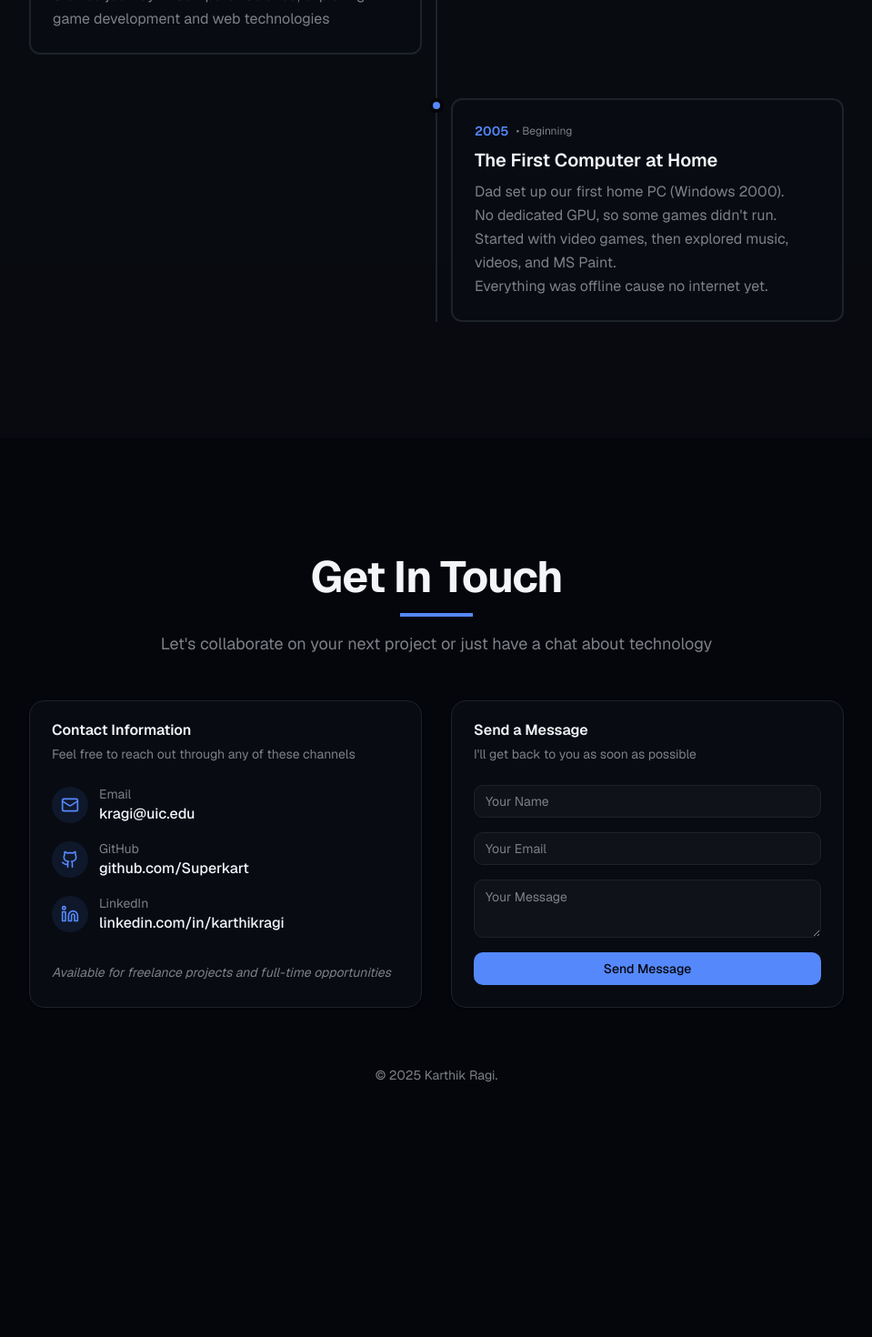
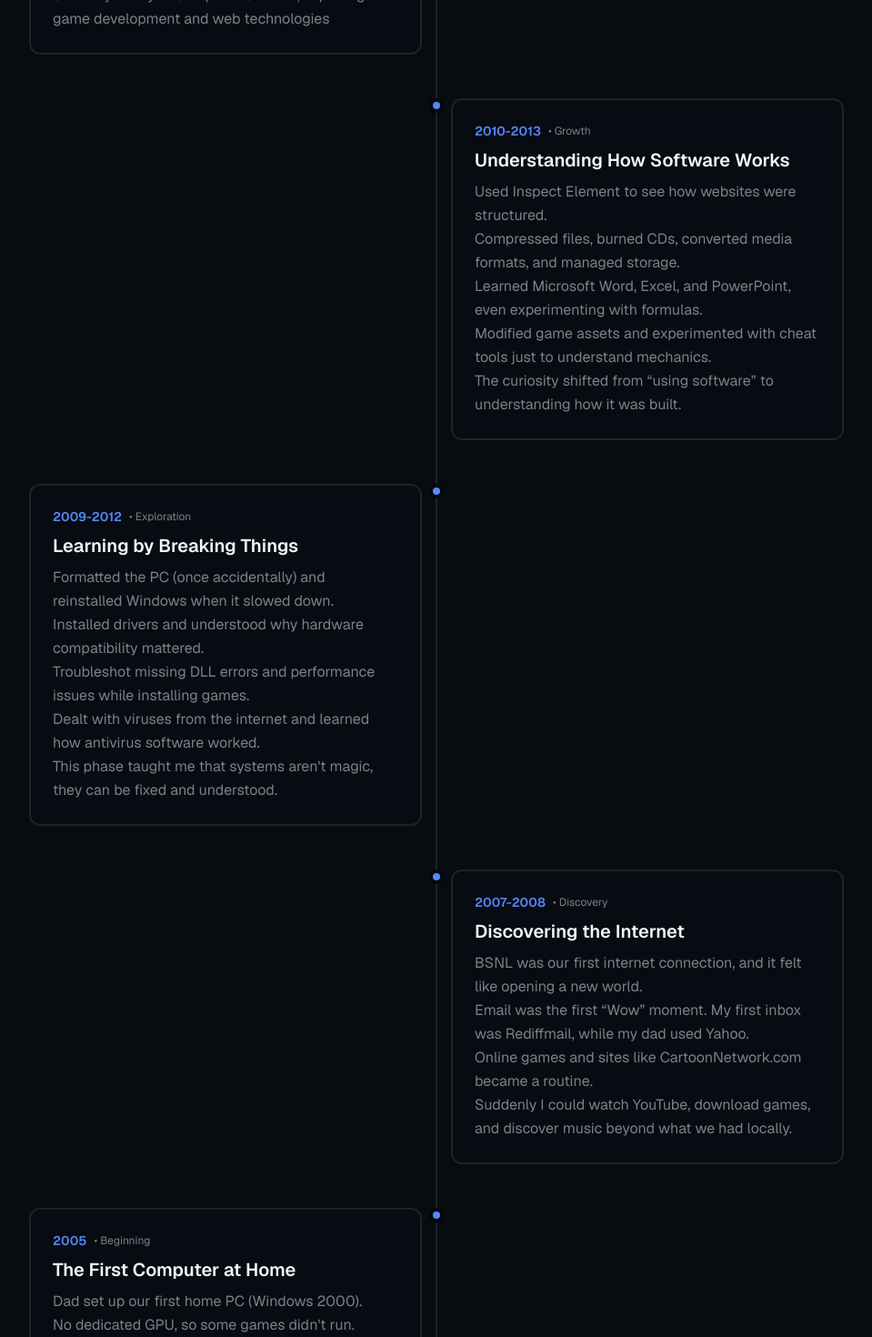
Before and after one commit to Superkart/PortfolioApp, a Next.js app: page / in a window 1280 px wide. Shown: the part 5300-6770 px from the top of the page at 91% size, without its empty margins (160-1119 px from the left). Before the commit the page ends 6620 px from the top, so only its background shows below. Built offline with nearby package versions, Linux system fonts and the light colour scheme.

Commit message:
Journey before school with computers

```diff
--- a/components/timeline-section.tsx
+++ b/components/timeline-section.tsx
@@ -28,6 +28,36 @@ const timelineEvents = [
     title: "University of Illinois Chicago",
     description: "Started journey in Computer Science, exploring game development and web technologies",
     category: "Education",
+  },
+  {
+  year: "2010-2013",
+  title: "Understanding How Software Works",
+  description: `Used Inspect Element to see how websites were structured.
+  Compressed files, burned CDs, converted media formats, and managed storage.
+  Learned Microsoft Word, Excel, and PowerPoint, even experimenting with formulas.
+  Modified game assets and experimented with cheat tools just to understand mechanics.
+  The curiosity shifted from “using software” to understanding how it was built.`,
+    category: "Growth",
+  },
+  {
+    year: "2009-2012",
+    title: "Learning by Breaking Things",
+    description: `Formatted the PC (once accidentally) and reinstalled Windows when it slowed down.
+    Installed drivers and understood why hardware compatibility mattered.
+    Troubleshot missing DLL errors and performance issues while installing games.
+    Dealt with viruses from the internet and learned how antivirus software worked.
+    This phase taught me that systems aren't magic, they can be fixed and understood.`,
+    category: "Exploration",
+  },
+
+  {
+    year: "2007-2008",
+    title: "Discovering the Internet",
+    description: `BSNL was our first internet connection, and it felt like opening a new world.
+    Email was the first “Wow” moment. My first inbox was Rediffmail, while my dad used Yahoo.
+    Online games and sites like CartoonNetwork.com became a routine.
+    Suddenly I could watch YouTube, download games, and discover music beyond what we had locally.`,
+    category: "Discovery",
   },
   {
     year: "2005",
```
